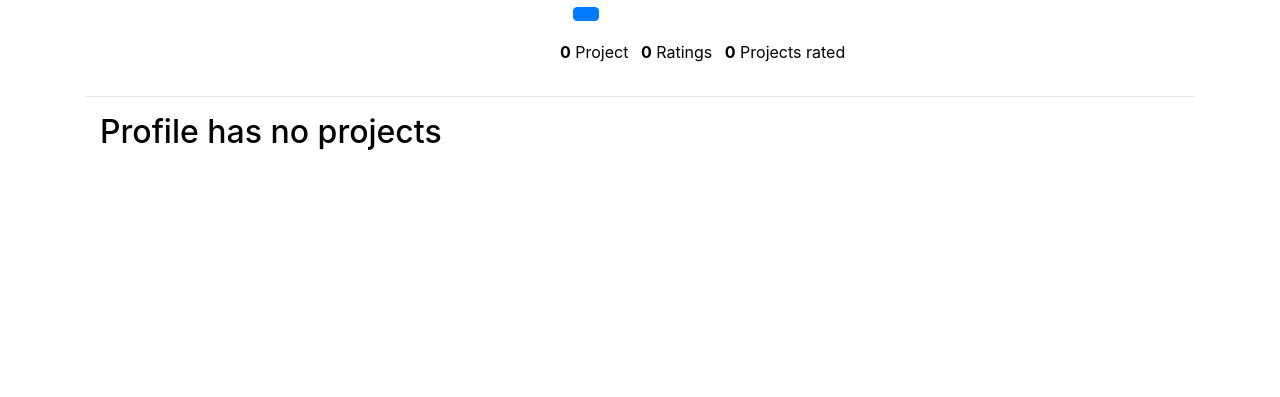
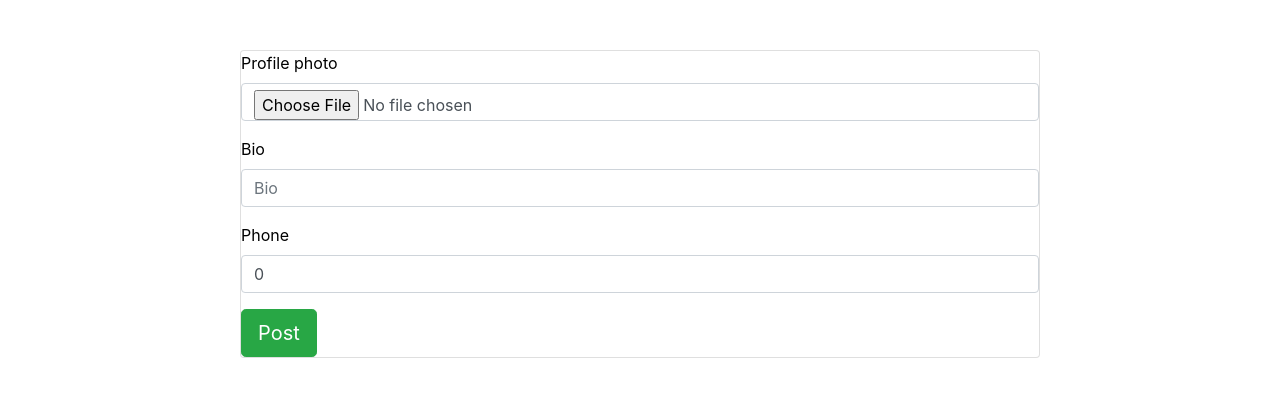
Before and after one commit to Caiseyann/awards, a Django app: a page that uses app/templates/new_profile.html in a window 1280 px wide. Shown: the part 56-453 px from the top of the page. Run offline with Django 3.2, Linux system fonts and the light colour scheme; the visitor is signed in with stand-in values (Sample User, id 1); some libraries are stand-ins or nearby versions.

Commit message:
fixing profile

```diff
--- a/app/templates/new_profile.html
+++ b/app/templates/new_profile.html
@@ -2,83 +2,21 @@
 {% block content %}
 {{ block.super}}
 {% load bootstrap4 %}
+<script src="https://use.fontawesome.com/releases/v5.0.8/js/all.js"></script>
+  <title>New Profile</title>
+  {{form.media}}
 
+<div class="card mx-auto" style="max-width:50rem; margin-top:50px;">
+  <form  action="{%url 'add_profile'%}" method="post" enctype="multipart/form-data">
+    {%csrf_token%}
 
-<script src="https://use.fontawesome.com/releases/v5.0.8/js/all.js"></script>
-<div class="container top">
-  <div class="row">
-    <div class="col-md-12">
-      <div class="row">
-        <div class="col-md-5">
-          {% if profile.profile_photo %}
-          <img src="{{profile.profile_photo.url}}" alt="profile-photo" class="img-fluid-circle" style="border-radius: 50%;height:200px;width: 200px;">
-          {% endif %}
-        </div>
-        <div class="col-md-5 text-left">
-          <ul class="list-inline">
-            <li class="list-inline-item">
-              <span class="username">{{ profile.user }}</span>
-            </li>
-            {% if profile.user == user %}
-            <li class="list-inline-item">
-              <a data-toggle="modal" data-target="#edit" href=""><i class="far fa-edit"></i>Edit Profile</a>
-            </li>
-            {% else %}
-            <li class="list-inline-item">
-              <a href="#" class="btn btn-primary"></a>
-            </li>
-            {% endif %}
-          </ul>
+    {% bootstrap_form form%}
+    <input type="submit" class="btn btn-success btn-lg" value="Post">
+  </form>
+</div>
+   {% block scripts %}
+  <script src="https://ajax.googleapis.com/ajax/libs/jquery/3.2.1/jquery.min.js"></script>
 
-          <ul class="list-inline">
-            <li class="list-inline-item">
-              <span class="font-weight-bold">{{projects|length}}</span> Project
-            </li>
-            <li class="list-inline-item">
-              <span class="font-weight-bold">{{profile.user.follow.all | length}}</span> Ratings
-            </li>
-            <li class="list-inline-item">
-              <span class="font-weight-bold">{{profile.user.c_user.all | length}}</span> Projects rated
-            </li>
-          </ul>
-          <p class="font3">{{profile.bio}}</p>
-          {% if profile.user == user %}
-          <p><a href="{% url 'upload' %}">Add Image</a></p>
-          {% endif %}
-        </div>
-      </div>
-    </div>
-  </div>
-  <hr>
-  <div class="container">
-    <div class="row">
-      {% for project in projects %}
-      <div class="card-columns">
-
-    <div class="card border-secondary">
-      <img class="card-img-top" class="img-responsive" src="{{project.project_image.url}}" size="">
-    </div>
-      {% empty %}
-      <div class="col-md-12">
-        <h2>Profile has no projects</h2>
-      </div>
-      {% endfor %}
-    </div>
-
-  </div>
-
-</div>
-<div class="modal fade" id="edit" tabindex="-1" role="dialog" aria-labelledby="exampleModalCenterTitle" aria-hidden="true">
-  <div class="modal-dialog modal-dialog-centered" role="document">
-    <div class="modal-content">
-      <div class="modal-body">
-        <ul class="list-group">
-          <li class="list-group-item text-center"><a href="{% url 'add_profile' %}">Edit Profile</a></li>
-          <li class="list-group-item text-center"><a href="/logout/">Log Out</a></li>
-          <li class="list-group-item text-center"><a data-dismiss="modal">Cancel</a></li>
-        </ul>
-      </div>
-    </div>
-  </div>
-</div>
+  {% bootstrap_javascript %}
 {% endblock %}
+{% endblock %}
```
Also changed, not shown: media/profiles/rosee.jpg (added), media/projects/Screenshot_28.png (added).
